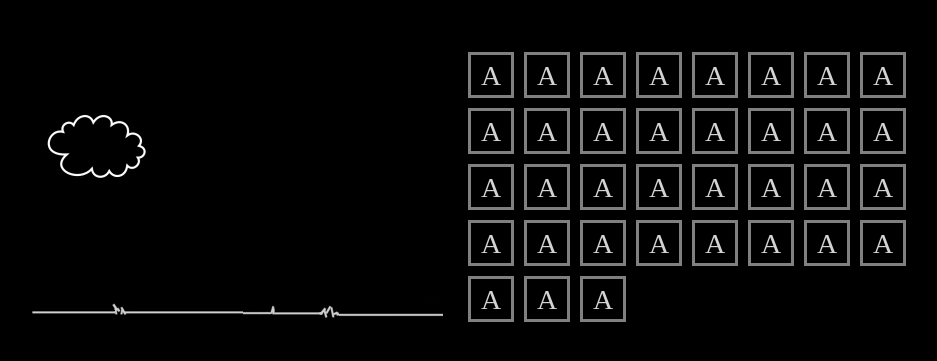
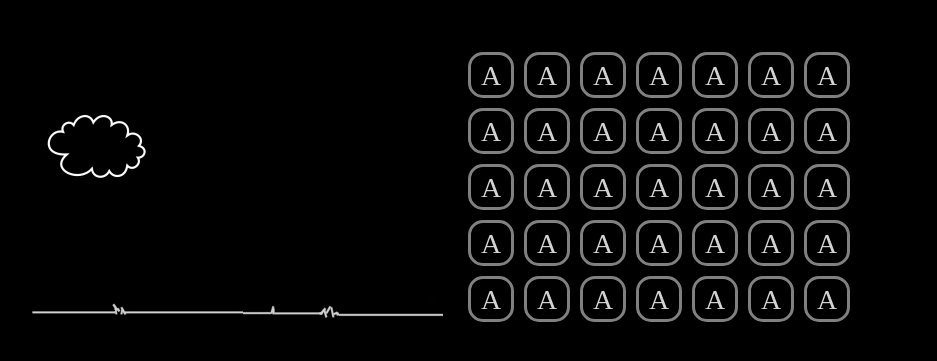
Before and after one commit to Karkolo16/JS-study, a plain HTML site: page Hangman/index.html in a window 1280 px wide. Shown: the part 113-474 px from the top of the page, without its empty margins (177-1114 px from the left). Drawn offline with Linux system fonts and the light colour scheme.

Commit message:
make 5 rows and 7 columns in alphabet

```diff
--- a/Hangman/script.js
+++ b/Hangman/script.js
@@ -26,6 +26,7 @@ function start(){
 
     for (let i=0; i<= 34; i++){
         inside_div = inside_div + '<div class="letter">A</div>';
+        if( (i+1)% 7 == 0) inside_div = inside_div + '<div style="clear:both"</div>'
     }
 
     document.getElementById("alphabet").innerHTML = inside_div;
--- a/Hangman/style.css
+++ b/Hangman/style.css
@@ -42,4 +42,5 @@ min-height: 280px;
     border: 3px solid gray;
     float: left;
     cursor: pointer;
+    border-radius: 15px;
 }
```
